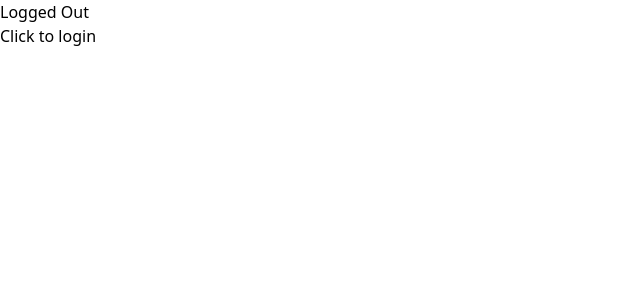
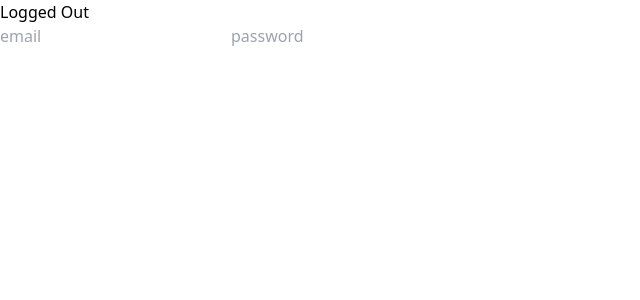
Before and after one commit to ashikmahmud1/react-graphql-playground, a React (Create React App) app: page / in a window 1280 px wide. Shown: the top 300 px of the page, without its empty margins (0-640 px from the left). Built offline with nearby package versions, Linux system fonts and the light colour scheme.

Commit message:
Default form setup

```diff
--- a/src/routers/logged-out-router.tsx
+++ b/src/routers/logged-out-router.tsx
@@ -1,15 +1,40 @@
-import React from "react";
+import React, {useState} from "react";
 import {isLoggedInVar} from "../apollo";
 
 export const LoggedOutRouter = () => {
-    const onClick = () => {
-        isLoggedInVar(true)
+    const [email, setEmail] = useState("");
+    const [password, setPassword] = useState("");
+
+    const onChange = (event: any) => {
+        const {target: {name, value}} = event;
+        if (name === "email") {
+            setEmail(value)
+        }
+        if (name === "password") {
+            setPassword(value);
+        }
     }
 
     return (
         <div>
             <h1>Logged Out</h1>
-            <button onClick={onClick}>Click to login</button>
+            <form>
+                <input
+                    onChange={onChange}
+                    name="email"
+                    type="email"
+                    required
+                    placeholder="email"
+                    value={email}/>
+                <input
+                    onChange={onChange}
+                    name="password"
+                    type="password"
+                    required
+                    placeholder="password"
+                    value={password}/>
+
+            </form>
         </div>
     )
 }
```
